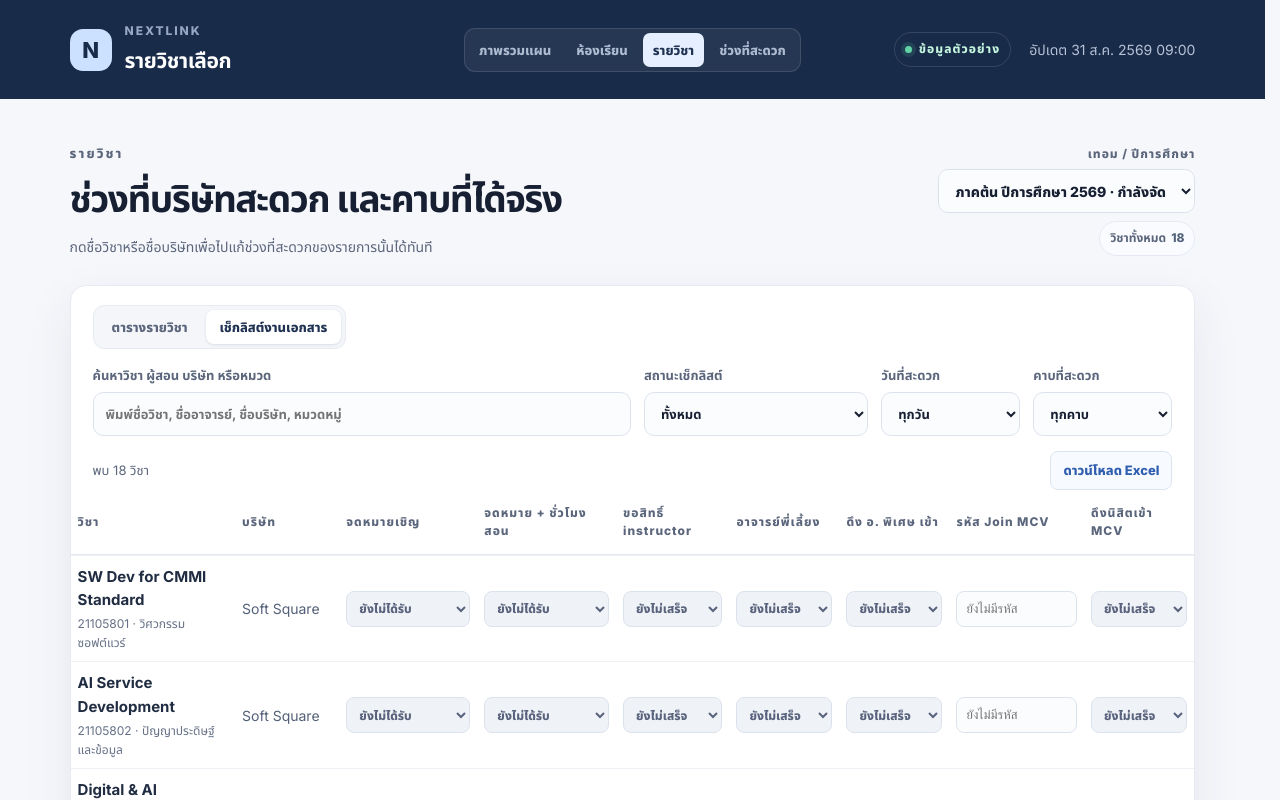
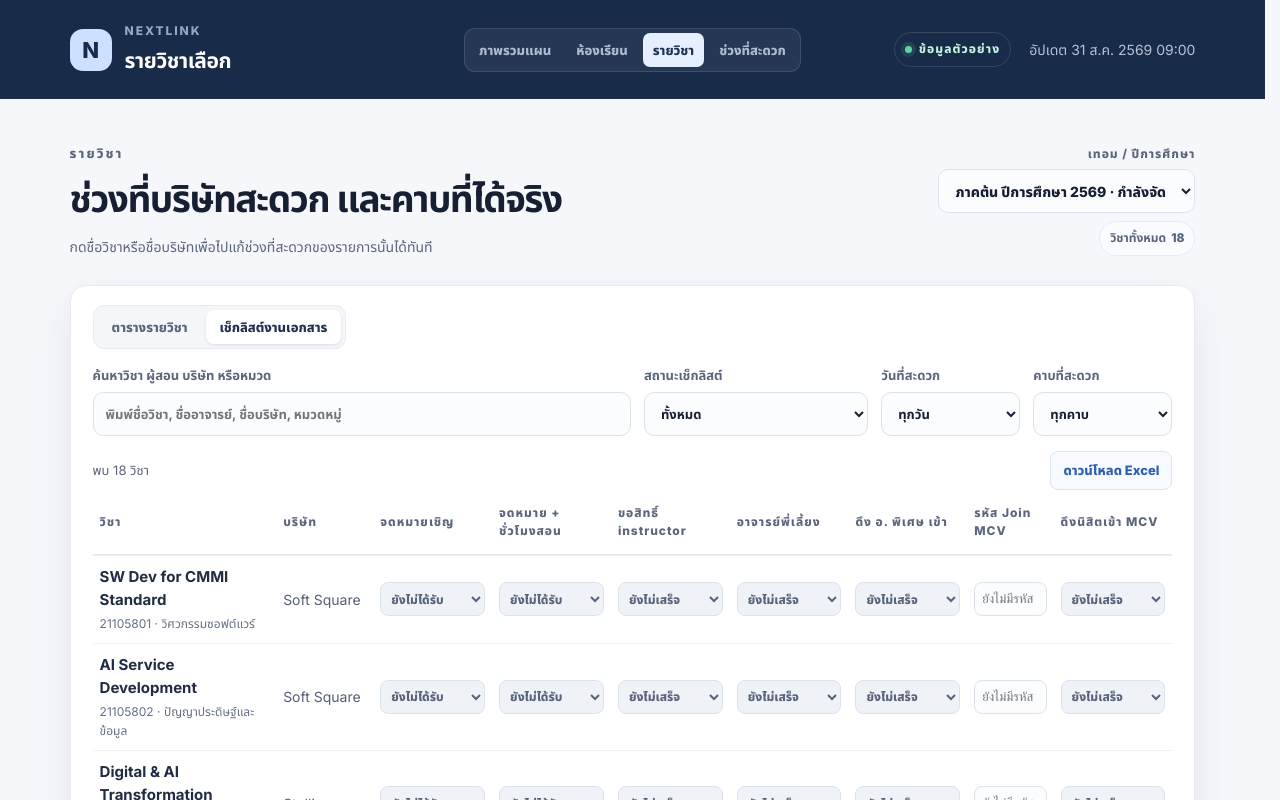
Before and after one commit to violin11909/NextLink-Elective-Plan, a Next.js app: page /courses/list in a window 1280 px wide. Both pictures are taken after a click on the button "เช็กลิสต์งานเอกสาร". Shown: the top 800 px of the page. Built offline with nearby package versions, Linux system fonts and the light colour scheme.

Commit message:
improve ui

```diff
--- a/app/globals.css
+++ b/app/globals.css
@@ -687,23 +687,35 @@ out — but it should never happen without the reader seeing it. */
 .view-switch-button { min-height: 34px; padding: 6px 14px; border: 0; border-radius: 8px; color: var(--muted); background: transparent; font-size: 13px; font-weight: 800; }
 .view-switch-button:hover { color: #2f5cb8; }
 .view-switch-button.is-active { color: #203252; background: #fff; box-shadow: 0 1px 3px rgba(30, 49, 80, .12); }
-/* Sized to sit inside the panel rather than run off the right of it. Nine
-   columns fit because only the two letter columns carry a long label —
-   "กำลังดำเนินการ", which must never be cut to "กำลังดำเนิน…" — and the rest
-   hold two short words. Tight cell padding buys the rest. */
-.checklist-table { min-width: 1120px; }
+/* Fixed layout, widths declared in the markup's <colgroup>. Every status
+   column is then the same width whatever sits in it — with automatic layout
+   the two columns holding "กำลังดำเนินการ" came out wider than their
+   neighbours, and a row of identical controls read as a ragged one. The
+   min-width is the point below which the columns would be too narrow for
+   their own labels; under that the table scrolls inside its box. */
+.checklist-table { min-width: 1060px; table-layout: fixed; }
+/* The reference table bleeds into the panel's padding on purpose — it is a
+   wide table of text and the extra 44px is worth having. This one is a form,
+   and a control hard against the panel's edge reads as clipped, so the
+   checklist keeps the panel's own margins. Padding on the end cells would do
+   the same thing, except it would come out of those two columns and leave
+   their controls narrower than the five in the middle. */
+.table-wrap:has(.checklist-table) { margin-inline: 0; }
 /* The reference table's header style shouts in capitals, which is fine for
    Thai and wrong for "instructor" and "Join MCV" — those are names of
    things in MCV, and MCV does not write them that way. */
-.checklist-table th { text-transform: none; white-space: normal; }
+/* `pre-line` so a header can say where it wants to break — see the "+" in
+   CHECKLIST_FIELDS. Left to itself, Chrome breaks Thai wherever it fits. */
+.checklist-table th { text-transform: none; white-space: pre-line; }
 .checklist-table th, .checklist-table td { padding-right: 7px; padding-left: 7px; }
 .checklist-table td { padding-top: 9px; padding-bottom: 9px; vertical-align: middle; }
 .checklist-table tr.is-complete td { background: #f7fdfa; }
-.checklist-select { width: 100%; min-width: 96px; min-height: 36px; padding: 0 8px; border: 1px solid #dce2ec; border-radius: 8px; font-size: 12px; font-weight: 800; }
+/* One size for all seven, and the small one: the controls sit inside their
+   column rather than filling it, so the row reads as seven of the same thing
+   rather than seven boxes of assorted widths. */
+.checklist-select { width: 100%; max-width: 118px; min-height: 34px; padding: 0 6px; border: 1px solid #dce2ec; border-radius: 8px; font-size: 12px; font-weight: 800; }
 .checklist-select:focus { border-color: #81a7ef; box-shadow: 0 0 0 3px rgba(59,112,220,.12); outline: 0; }
 /* A join code is copied character by character into another site, so it is
    shown in a face where 0 and O are not the same shape. */
-.checklist-code { width: 100%; min-width: 104px; min-height: 36px; padding: 0 9px; border: 1px solid #dce2ec; border-radius: 8px; color: var(--ink); background: #fbfcfe; font-family: ui-monospace, SFMono-Regular, Menlo, Consolas, monospace; font-size: 13px; }
+.checklist-code { width: 100%; max-width: 92px; min-height: 34px; padding: 0 7px; border: 1px solid #dce2ec; border-radius: 8px; color: var(--ink); background: #fbfcfe; font-family: ui-monospace, SFMono-Regular, Menlo, Consolas, monospace; font-size: 13px; }
 .checklist-code:focus { border-color: #81a7ef; box-shadow: 0 0 0 3px rgba(59,112,220,.12); outline: 0; }
-/* The two letter columns, whose longest answer is three syllables longer. */
-.checklist-select.is-wide { min-width: 124px; }
--- a/components/course-list.tsx
+++ b/components/course-list.tsx
@@ -260,7 +260,7 @@ export function CourseList({
     const labels: Record<string, string> = field.kind === "receipt" ? RECEIPT_LABELS : DONE_LABELS;
     return (
       <select
-        className={`checklist-select${field.kind === "receipt" ? " is-wide" : ""} tone-${checklistTone(checklist, field)}`}
+        className={`checklist-select tone-${checklistTone(checklist, field)}`}
         value={checklist[field.key]}
         aria-label={`${field.label} — ${courseTitle}`}
         onChange={(event) => plan.setChecklistField(courseId, checklistPatch(field, event.target.value))}
@@ -447,6 +447,20 @@ export function CourseList({
                  why the columns are headed with a phrase and the full step is
                  on the control's own label for anyone who needs it read out. */
               <table className="checklist-table">
+                {/* Declared widths, not measured ones. The table is laid out
+                    fixed so every status column is the same width whatever is
+                    inside it — otherwise the two columns holding the longest
+                    answer come out wider than the rest, and a row of controls
+                    that should read as one row of the same thing reads as
+                    several. Percentages so the whole thing still fits when a
+                    sidebar takes a slice of the page. */}
+                <colgroup>
+                  <col style={{ width: "17%" }} />
+                  <col style={{ width: "9%" }} />
+                  {CHECKLIST_FIELDS.map((field) => (
+                    <col key={field.key} style={{ width: field.kind === "code" ? "8%" : "11%" }} />
+                  ))}
+                </colgroup>
                 <thead>
                   <tr>
                     <th scope="col">วิชา</th>
--- a/lib/checklist.ts
+++ b/lib/checklist.ts
@@ -73,7 +73,10 @@ export const CHECKLIST_FIELDS: ChecklistField[] = [
     key: "teachingHoursLetter",
     kind: "receipt",
     label: "ทำจดหมายและแจ้งจำนวนชั่วโมงสอน",
-    short: "จดหมาย + ชั่วโมงสอน",
+    // The break is written in rather than left to the browser: the only space
+    // in this phrase is after the "+", so an automatic wrap puts "สอน" alone
+    // on the second line — Chrome breaks Thai mid-phrase when it has to.
+    short: "จดหมาย +\nชั่วโมงสอน",
   },
   {
     key: "mcvInstructorRequest",
```
Also changed, not shown: Claude outputs/checklist-tuned.png (added).
